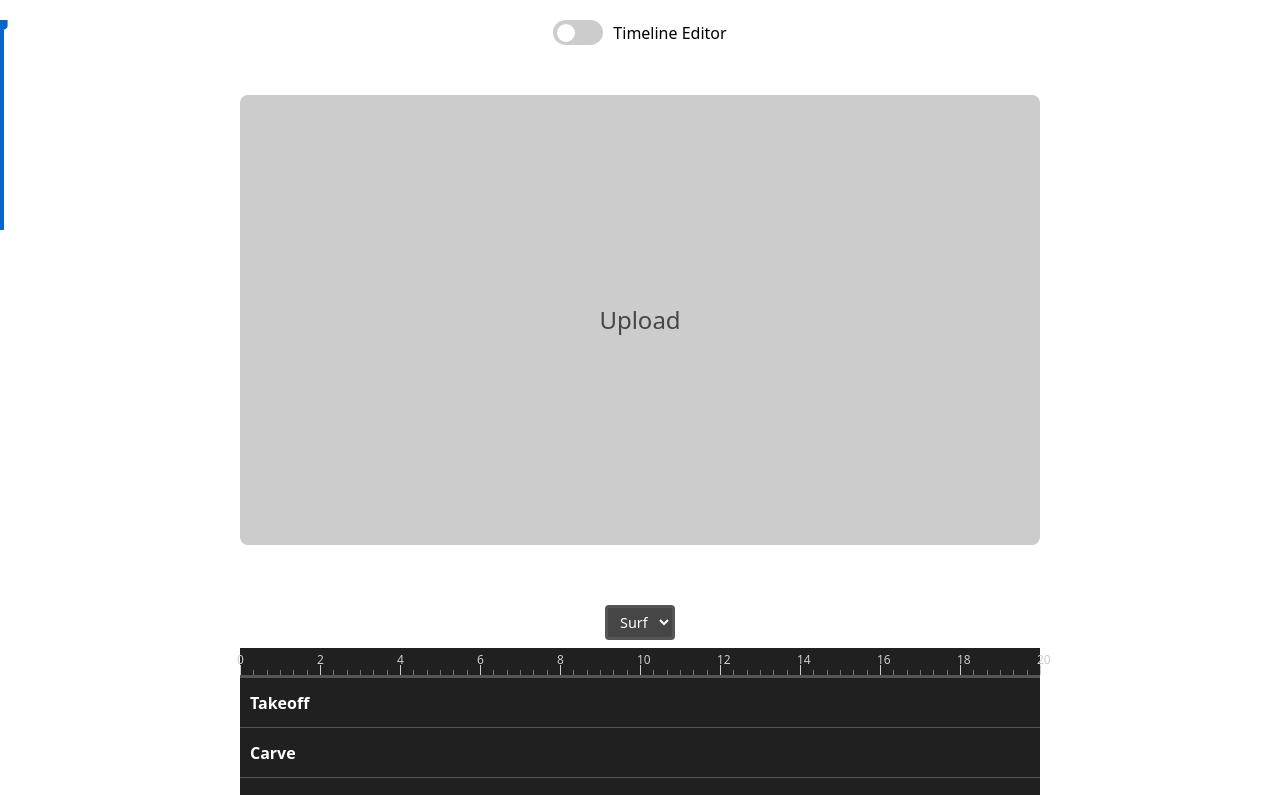
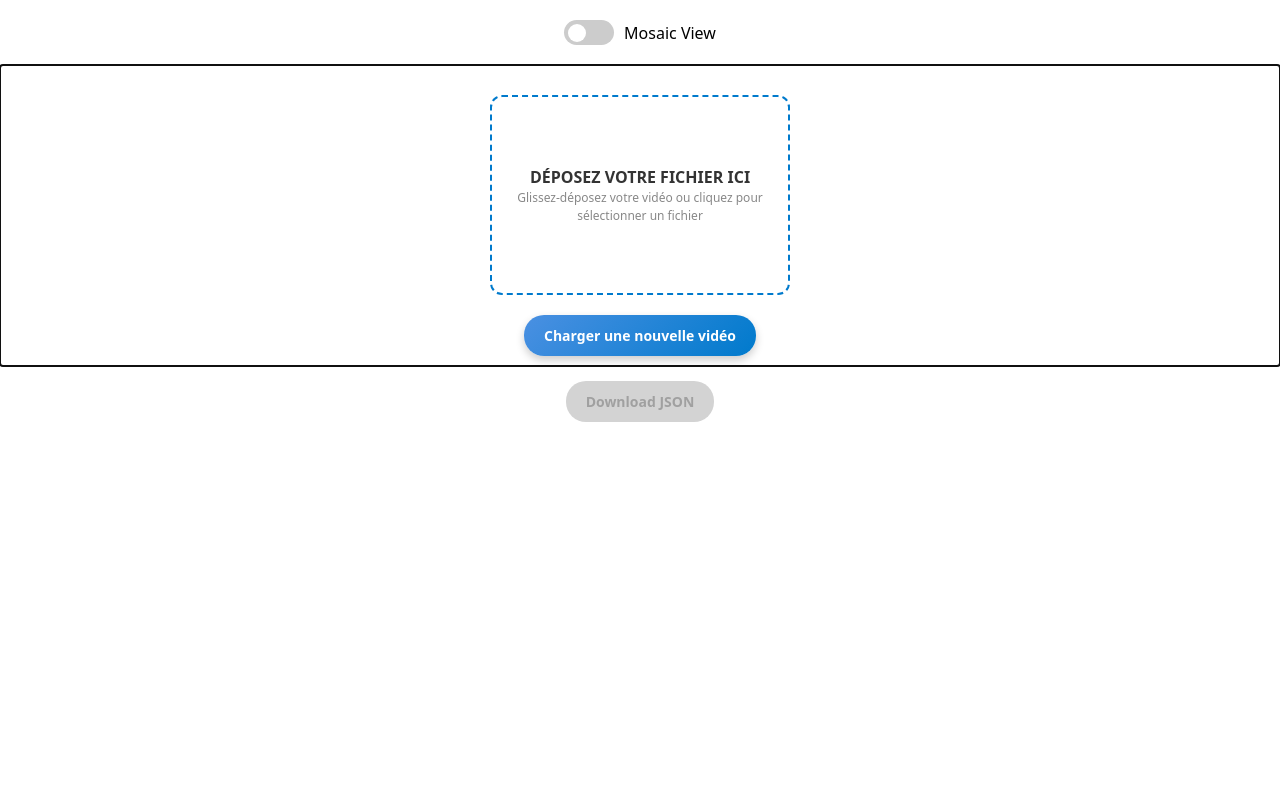
Before and after one commit to 2nzi/labeling-frontend-tailwind, a Vue app: page / in a window 1280 px wide. Shown: the top 795 px of the page. Built offline with nearby package versions, Linux system fonts and the light colour scheme.

Commit message:
inverse mozaic and classic view

```diff
--- a/src/App.vue
+++ b/src/App.vue
@@ -6,17 +6,17 @@
         <input type="checkbox" v-model="showMosaicView" />
         <span class="slider"></span>
       </label>
-      <span>{{ showMosaicView ? "Mosaic View" : "Timeline Editor" }}</span>
+      <span>{{ showMosaicView ? "Timeline Editor" : "Mosaic View" }}</span>
     </div>
 
     <!-- Show TimelineEditor or MosaicView based on toggle -->
     <TimelineEditor
-      v-if="!showMosaicView"
+      v-if="showMosaicView"
       ref="timelineEditor"
       @videoUploaded="handleVideoUploaded"
     />
     <MosaicView
-      v-if="showMosaicView"
+      v-if="!showMosaicView"
       :activeLabel="activeLabel"
       @updateLabel="updateActiveLabel"
     />
--- a/src/components/MosaicView.vue
+++ b/src/components/MosaicView.vue
@@ -134,6 +134,7 @@ export default {
   formData.append("file", file);
 
   try {
+    console.log("Début de l'upload...");
     const response = await fetch("http://localhost:8000/upload-video", {
       method: "POST",
       body: formData,
@@ -142,6 +143,7 @@ export default {
     if (response.ok) {
       const data = await response.json();
       this.compressedVideoUrl = data.compressed_video_path;
+      console.log("Upload réussi, données reçues :", data);
       this.loading = false;
 
       const video = document.createElement("video");
@@ -149,13 +151,16 @@ export default {
       video.onloadedmetadata = () => {
         const duration = video.duration;
         this.initializeSegments(duration);
+        console.log("Segments initialisés pour la vidéo avec durée:", duration);
       };
     } else {
       this.errorMessage = "Erreur lors de la compression de la vidéo.";
+      console.error("Erreur dans la réponse du serveur :", await response.text());
       this.loading = false;
     }
   } catch (error) {
     this.errorMessage = "Échec de la compression.";
+    console.error("Erreur lors de l'upload et compression :", error);
     this.loading = false;
   }
 },
```
Lines whose indentation alone changed are shown as unchanged.
